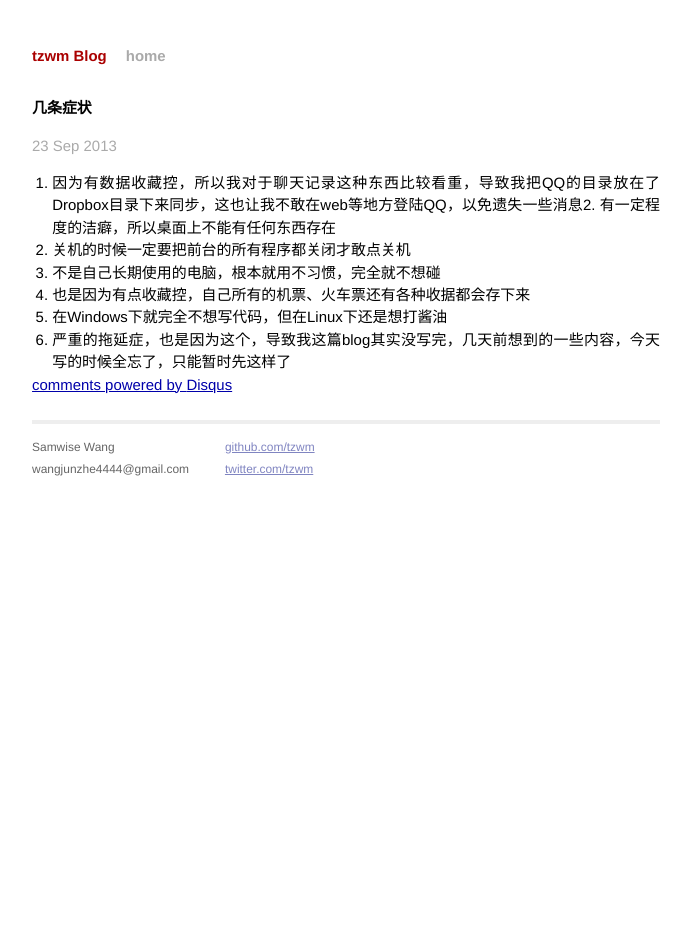
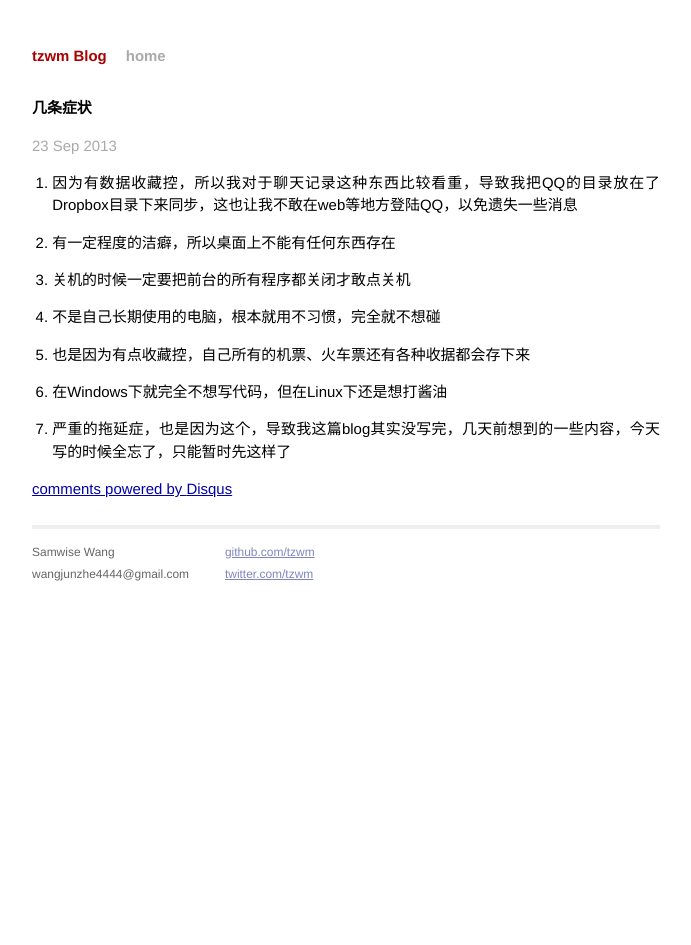
Before and after one commit to tzwm/tzwmblog_12, a Jekyll site: the page built from _posts/2013-09-23-weakness.md, in a window 1280 px wide. Shown: the whole page, without its empty margins (294-985 px from the left). Built offline with Jekyll 4.4.1, drawn with Linux system fonts in a browser that asks for light colours; Markdown is read by kramdown in place of the engine named in the settings; comment, search, counter and statistics services are not loaded.

Commit message:
Modified weakness

```diff
--- a/_posts/2013-09-23-weakness.md
+++ b/_posts/2013-09-23-weakness.md
@@ -5,9 +5,16 @@ date:   2013-09-23 23:01:08
 tags: Life
 ---
 
-1. 因为有数据收藏控，所以我对于聊天记录这种东西比较看重，导致我把QQ的目录放在了Dropbox目录下来同步，这也让我不敢在web等地方登陆QQ，以免遗失一些消息2. 有一定程度的洁癖，所以桌面上不能有任何东西存在
+1. 因为有数据收藏控，所以我对于聊天记录这种东西比较看重，导致我把QQ的目录放在了Dropbox目录下来同步，这也让我不敢在web等地方登陆QQ，以免遗失一些消息
+
+2. 有一定程度的洁癖，所以桌面上不能有任何东西存在
+
 3. 关机的时候一定要把前台的所有程序都关闭才敢点关机
+
 4. 不是自己长期使用的电脑，根本就用不习惯，完全就不想碰
+
 5. 也是因为有点收藏控，自己所有的机票、火车票还有各种收据都会存下来
+
 6. 在Windows下就完全不想写代码，但在Linux下还是想打酱油
+
 7. 严重的拖延症，也是因为这个，导致我这篇blog其实没写完，几天前想到的一些内容，今天写的时候全忘了，只能暂时先这样了
```
